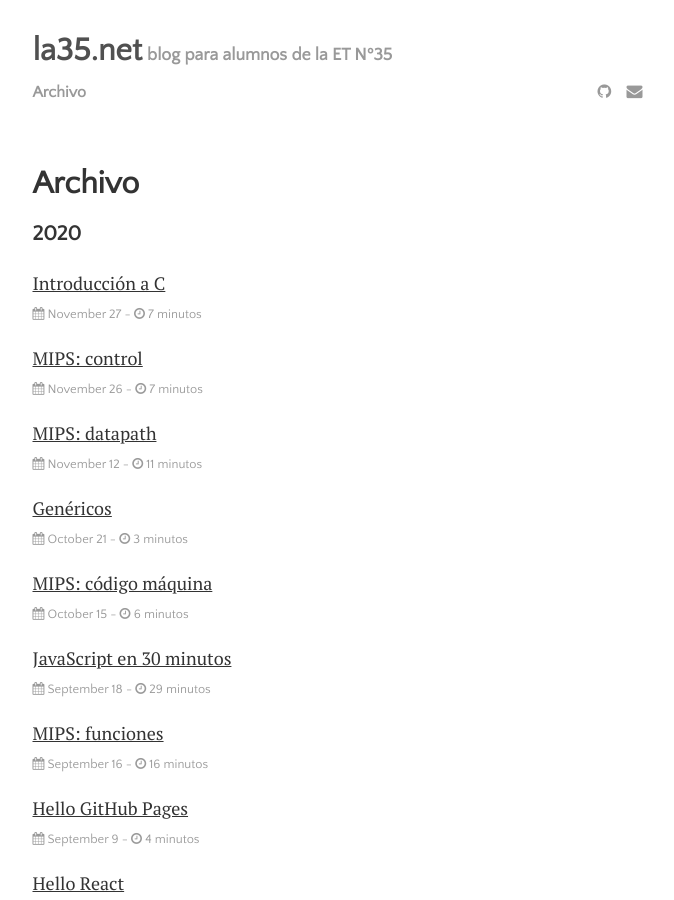
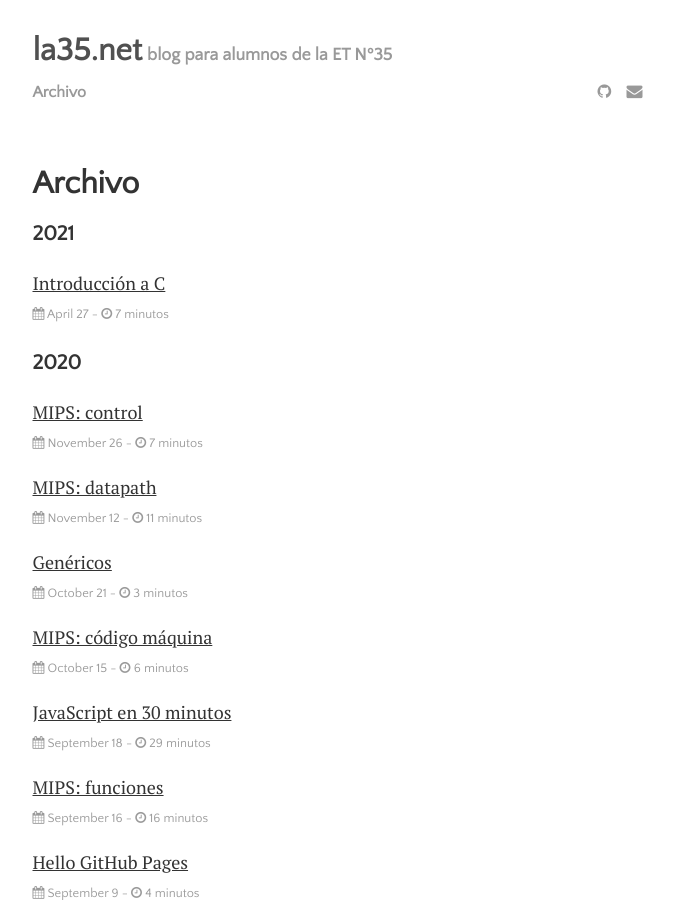
Before and after one commit to la35/la35.github.io, a Jekyll site: the page built from menu/writing.md, in a window 1280 px wide and 900 px high. Shown: the whole window, without its empty margins (300-974 px from the left). Built offline with Jekyll 4.4.1, drawn with Linux system fonts in a browser that asks for light colours.

Commit message:
fix date

```diff
--- a/_posts/2021-04-26-intro-c.md
+++ b/_posts/2021-04-26-intro-c.md
@@ -5,7 +5,7 @@ author: "Santiago Trini"
 categories: c
 tags: [algo,c]
 image: c.png
-date:   2020-11-27 00:00:00 -0300
+date:   2021-04-27 00:00:00 -0300
 ---
 
 El objetivo del siguiente artículo es introducirlos a la programación en [C](https://es.wikipedia.org/wiki/C_(lenguaje_de_programaci%C3%B3n)). Vamos a ver paso a paso como escribir un par de programas sencillos y ejecutarlos en nuestra computadora.
```
